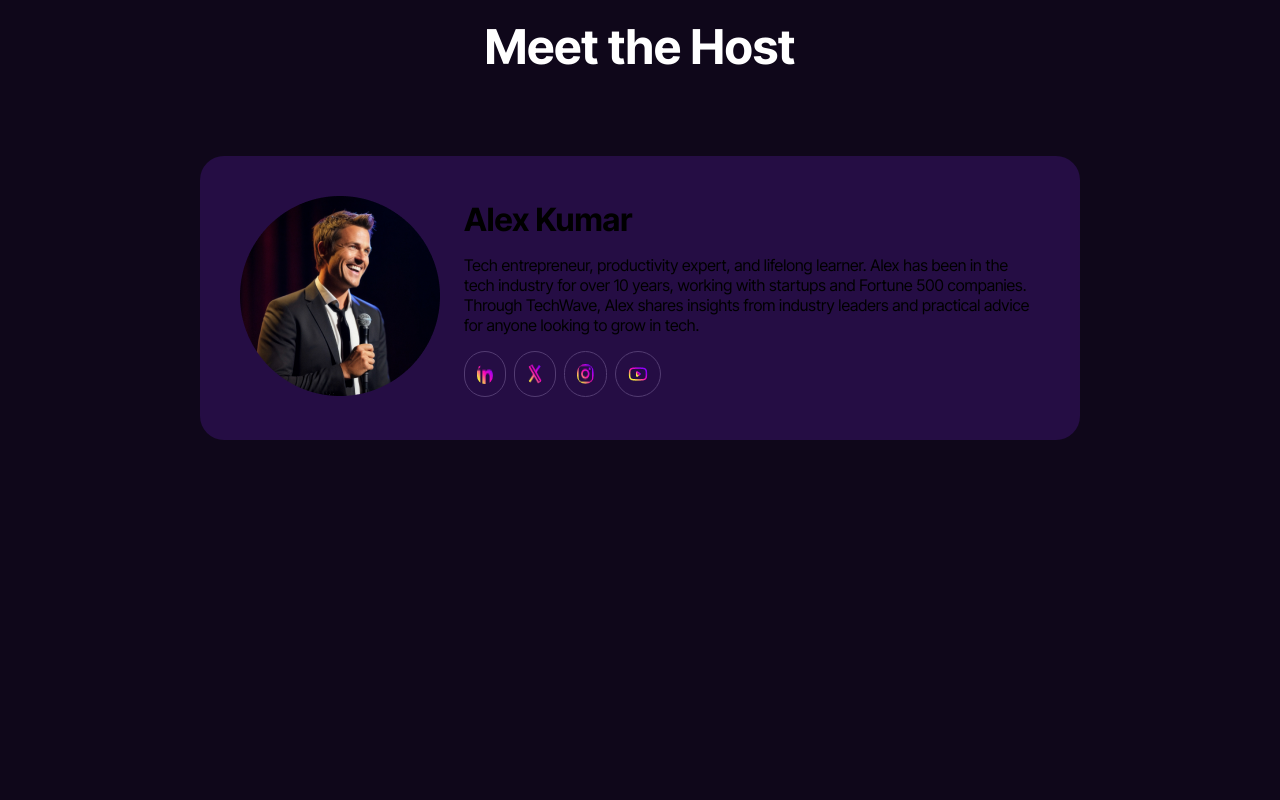
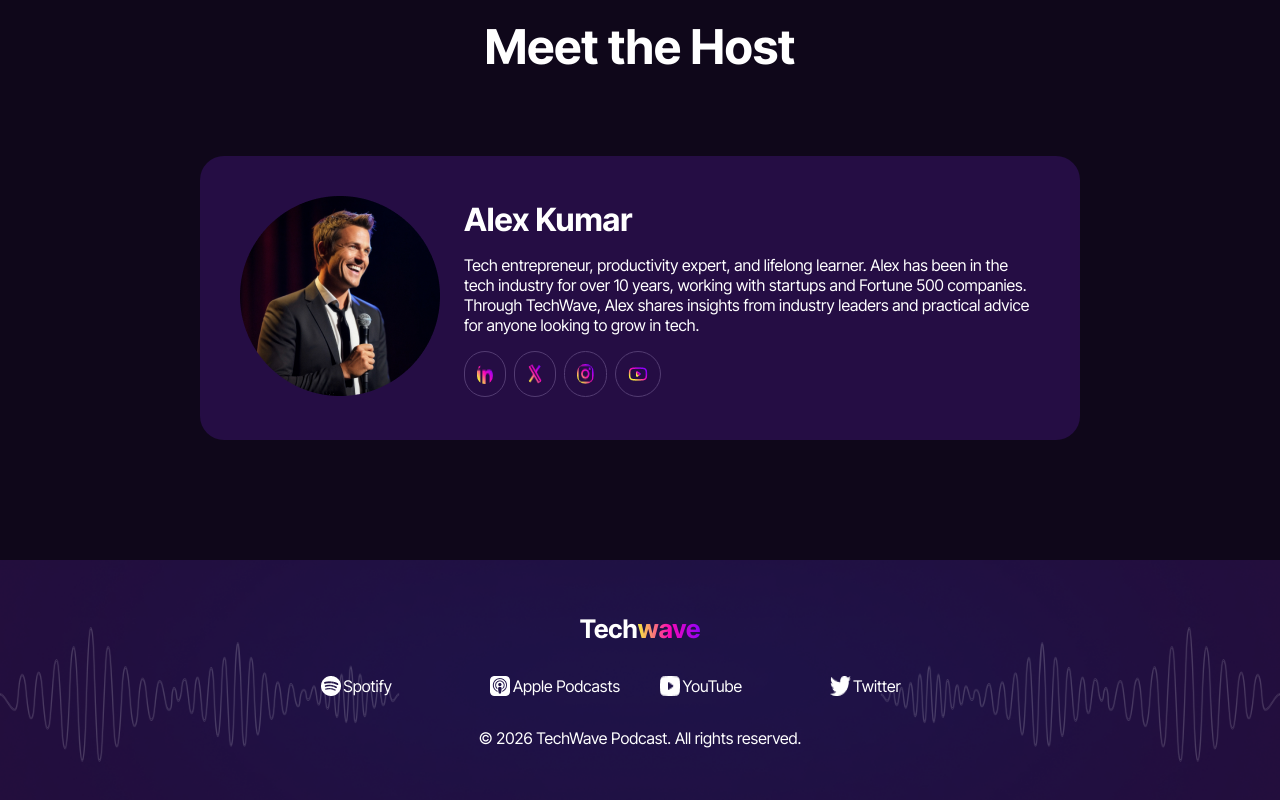
Before and after one commit to rul429869-R/assingment-2, a plain HTML site: page index.html in a window 1280 px wide. Shown: the part 3537-4337 px from the top of the page. Before the commit the page ends 4097 px from the top, so only its background shows below. Drawn offline with Linux system fonts and the light colour scheme.

Commit message:
done footer part but not done yett

```diff
--- a/index.html
+++ b/index.html
@@ -129,7 +129,7 @@
 
       <div><img src="image/assets/host.png" alt=""> </div>
 
-      <div><h1 class="h">Alex Kumar</h1> <p>Tech entrepreneur, productivity expert, and lifelong learner. Alex has been in the tech industry for over 10 years, working with startups and Fortune 500 companies. Through TechWave, Alex shares insights from industry leaders and practical advice for anyone looking to grow in tech.</p>
+      <div class="alex"><h1 class="h">Alex Kumar</h1> <p>Tech entrepreneur, productivity expert, and lifelong learner. Alex has been in the tech industry for over 10 years, working with startups and Fortune 500 companies. Through TechWave, Alex shares insights from industry leaders and practical advice for anyone looking to grow in tech.</p>
       <div class="icon-1"><img src="image/assets/linkedin.png" alt="" class="icon-0">
       <img src="image/assets/x.png" alt="" class="icon-0">
       <img src="image/assets/instagram.png" alt="" class="icon-0">
@@ -144,6 +144,19 @@
 
   </main>
 
+  <footer class="foot logo">
+    <h3 class="tech">Tech<span class="wave">wave</span></h3>
+
+    <div>
+      <p><img src="image/assets/spotify.png" alt="">Spotify</p>
+      <p><img src="image/assets/apple-podcast.png" alt="">Apple Podcasts</p>
+      <p><img src="image/assets/youtube-podcast.png" alt="">YouTube</p>
+      <p><img src="image/assets/twitter.png" alt="">Twitter</p>
+    </div>
+
+    <p>© 2026 TechWave Podcast. All rights reserved.</p>
+
+  </footer>
 
 
 
--- a/style.css
+++ b/style.css
@@ -4,7 +4,10 @@
   padding:0;
   box-sizing:border-box;
 }
-
+.logo{
+  width: 410px;
+  height: 60px;
+}
 .headphon{
   grid-area: logo-1;
 }
@@ -314,6 +317,38 @@ body{
   border-radius: 9999px;
   padding: 12px;
 }
+.alex h1{
+  font-size: 32px;
+  color: #FFFFFF;
+}
+.alex p{
+  font-size: 16px;
+  color: #FFFFFF;
+}
+
+.foot{
+  background-image: url(image/assets/footer-bg.png);
+  width: 100%;
+  background-size: cover;
+  background-position: center;
+  background-repeat: no-repeat;
+  display: flex;
+  flex-direction: column;
+  justify-content: center;
+  align-items: center;
+  gap: 32px;
+  padding: 120px;
+}
+.foot div{
+  display: grid;
+   grid-template-columns: repeat(4, 1fr);
+  gap: 40px;
+}
+.foot p{
+  display: flex;
+  color: #FFFFFF;
+  gap: 2.5px;
+}
 
 @media (max-width:576px){
 
@@ -448,6 +483,12 @@ body{
 .vid-titel{
   width: 400px;
 }
+.foot div{
+   grid-template-columns: repeat(2, 2fr);
+   gap: 16px;
 
 
 }
+
+
+}
```
